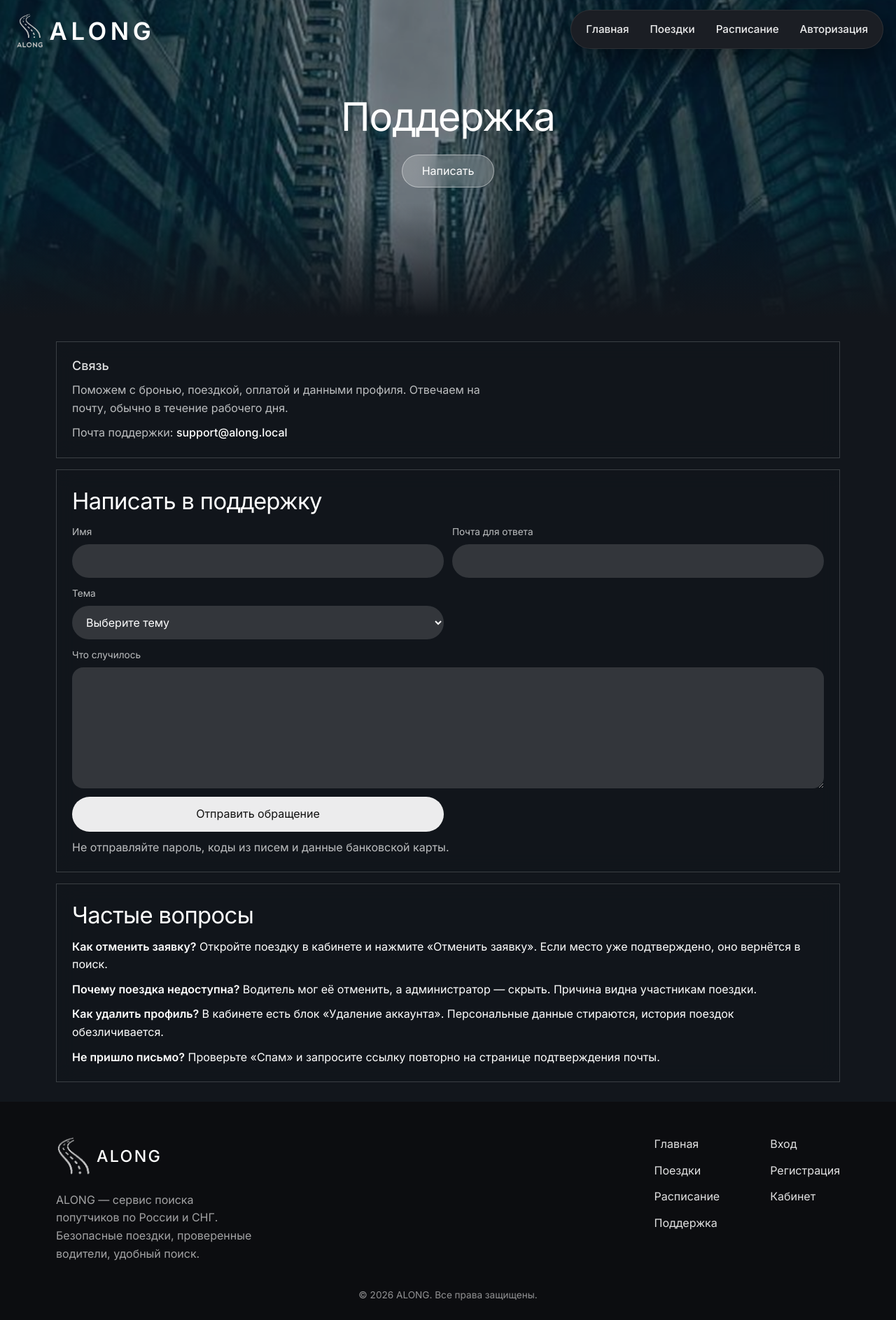
After one commit to slavikmaddy-ctrl/ALONG, a Flask app: page /support in a window 1280 px wide. The commit adds this page. Shown: the whole page at 70% size. Run offline with Flask 3, Linux system fonts and the light colour scheme; data comes from the database, SQL or seed files in the repository; data that the repository does not hold is empty.

Commit message:
Добавлены поддержка с обращениями в админке и удаление аккаунта с обезличиванием данных

```diff
--- a/app/server.py
+++ b/app/server.py
@@ -36,6 +36,14 @@ SESSION_SECONDS = 60 * 60 * 8
 HERE = "Моё местоположение"
 EMAIL_RE = re.compile(r"^[^@\s]+@[^@\s]+\.[^@\s]+$")
 REVIEW_TEXT_LIMIT = 1000
+SUPPORT_EMAIL = (os.environ.get("ALONG_SUPPORT_EMAIL") or "support@along.local").strip()
+SUPPORT_TOPICS = (
+    "Бронирование",
+    "Поездка",
+    "Оплата",
+    "Аккаунт и данные",
+    "Другое",
+)
 STATUS_LABELS = {
     "clarify": "уточнение",
     "plan": "план",
@@ -697,6 +705,18 @@ def init_db():
             offer_price INTEGER NOT NULL,
             created_at TEXT NOT NULL
         );
+        CREATE TABLE IF NOT EXISTS support_tickets (
+            id INTEGER PRIMARY KEY,
+            user_id INTEGER REFERENCES users(id),
+            name TEXT NOT NULL,
+            email TEXT NOT NULL,
+            topic TEXT NOT NULL,
+            body TEXT NOT NULL,
+            status TEXT NOT NULL DEFAULT 'open'
+                CHECK(status IN ('open', 'done')),
+            staff_note TEXT,
+            created_at REAL NOT NULL
+        );
         """
     )
     migrate_token_hashes(con)
@@ -1225,6 +1245,8 @@ ADMIN_ACTION_LABELS = {
     "resignation-reject": "отклонение отказа от статуса",
     "complaint-close": "закрытие жалобы",
     "user-update": "изменение пользователя",
+    "support-close": "закрытие обращения",
+    "support-open": "возврат обращения",
 }
 
 ADMIN_ENTITY_LABELS = {
@@ -1233,6 +1255,7 @@ ADMIN_ENTITY_LABELS = {
     "schedule": "рейс",
     "review": "отзыв",
     "complaint": "жалоба",
+    "support": "обращение",
 }
 
 TRIP_STATUS_LABELS = {"open": "открыта", "hidden": "скрыта", "cancelled": "отменена"}
@@ -2546,6 +2569,67 @@ def save_route():
     return redirect(url_for("me_page"))
 
 
+@app.route("/support", methods=["GET", "POST"])
+def support_page():
+    errors = {}
+    form = {"name": "", "email": "", "topic": "", "body": ""}
+    me = current_user()
+    if me:
+        form["name"] = me["name"] or ""
+        form["email"] = me["email"] or ""
+    if request.method == "POST":
+        check_csrf()
+        form = {key: (request.form.get(key) or "").strip() for key in form}
+        if not form["name"]:
+            errors["name"] = "Как к вам обращаться?"
+        elif len(form["name"]) > 200:
+            errors["name"] = "Не больше 200 символов"
+        if not EMAIL_RE.match(form["email"]):
+            errors["email"] = "Напишите почту целиком, например name@example.com"
+        if form["topic"] not in SUPPORT_TOPICS:
+            errors["topic"] = "Выберите тему обращения"
+        if len(form["body"]) < 10:
+            errors["body"] = "Опишите вопрос подробнее"
+        elif len(form["body"]) > 4000:
+            errors["body"] = "Не больше 4000 символов"
+        if not errors and rate_limit(client_key("support"), 5, 3600):
+            errors["form"] = "Слишком много обращений. Попробуйте позже."
+        if not errors:
+            db().execute(
+                """
+                INSERT INTO support_tickets
+                (user_id, name, email, topic, body, status, staff_note, created_at)
+                VALUES (?, ?, ?, ?, ?, 'open', '', ?)
+                """,
+                (
+                    me["id"] if me else None,
+                    form["name"],
+                    form["email"],
+                    form["topic"],
+                    form["body"],
+                    now_ts(),
+                ),
+            )
+            db().commit()
+            if smtp_configured():
+                try:
+                    send_mail(
+                        SUPPORT_EMAIL,
+                        "ALONG: обращение — " + form["topic"],
+                        "От: {} <{}>\nТема: {}\n\n{}".format(
+                            form["name"], form["email"], form["topic"], form["body"]
+                        ),
+                    )
+                except Exception:
+                    pass
+            flash("Обращение отправлено. Ответим на почту.")
+            return redirect(url_for("support_page", sent=1))
+    return render_template(
+        "support.html", errors=errors, form=form, topics=SUPPORT_TOPICS,
+        support_email=SUPPORT_EMAIL, sent=request.args.get("sent") == "1",
+    )
+
+
 @app.route("/u/<int:user_id>")
 def public_profile(user_id):
     person = db().execute("SELECT * FROM users WHERE id = ?", (user_id,)).fetchone()
@@ -3033,6 +3117,71 @@ def logout_all():
     return response
 
 
+@app.route("/me/delete", methods=["POST"])
+@require_user()
+def delete_account():
+    check_csrf()
+    if g.me["role"] == "admin":
+        flash("Аккаунт администратора удалить нельзя.")
+        return redirect(url_for("me_page"))
+    password = request.form.get("password") or ""
+    confirm = (request.form.get("confirm") or "").strip().upper()
+    if confirm != "УДАЛИТЬ":
+        flash("Введите слово УДАЛИТЬ, чтобы подтвердить удаление.")
+        return redirect(url_for("me_page"))
+    user = db().execute("SELECT * FROM users WHERE id = ?", (g.me["id"],)).fetchone()
+    if not user or not check_password(password, user["password_hash"]):
+        flash("Пароль неверный. Аккаунт не удалён.")
+        return redirect(url_for("me_page"))
+    uid = user["id"]
+    con = db()
+    con.execute("BEGIN IMMEDIATE")
+    for row in con.execute(
+        "SELECT trip_id, seats FROM bookings WHERE passenger_id = ? AND status = 'confirmed'",
+        (uid,),
+    ).fetchall():
+        con.execute(
+            "UPDATE trips SET seats_taken = MAX(seats_taken - ?, 0) WHERE id = ? AND status = 'open'",
+            (row["seats"], row["trip_id"]),
+        )
+    con.execute(
+        "UPDATE bookings SET status = 'cancelled' "
+        "WHERE passenger_id = ? AND status NOT IN ('rejected', 'cancelled')",
+        (uid,),
+    )
+    con.execute(
+        "UPDATE trips SET status = 'cancelled', seats_taken = 0 "
+        "WHERE driver_id = ? AND status = 'open' AND depart_at >= ?",
+        (uid, datetime.now().strftime("%Y-%m-%dT%H:%M")),
+    )
+    con.execute(
+        "UPDATE bookings SET status = 'cancelled' "
+        "WHERE trip_id IN (SELECT id FROM trips WHERE driver_id = ?) "
+        "AND status NOT IN ('rejected', 'cancelled')",
+        (uid,),
+    )
+    con.execute("DELETE FROM sessions WHERE user_id = ?", (uid,))
+    con.execute("DELETE FROM saved_routes WHERE user_id = ?", (uid,))
+    con.execute("DELETE FROM custom_offers WHERE passenger_id = ?", (uid,))
+    con.execute("DELETE FROM login_attempts WHERE email = ?", ((user["email"] or "").lower(),))
+    con.execute(
+        """
+        UPDATE users SET name = 'Удалённый пользователь', email = ?,
+            password_hash = ?, city = NULL, phone = NULL, about = NULL, car = NULL,
+            photo = 'deleted.svg', status = 'blocked', driver_status = 'none',
+            verified = 0, verify_token = NULL, verify_sent = NULL
+        WHERE id = ?
+        """,
+        ("deleted-%d@along.invalid" % uid, hash_password(secrets.token_urlsafe(32)), uid),
+    )
+    con.commit()
+    session.clear()
+    flash("Аккаунт удалён. Персональные данные стёрты.")
+    response = redirect(url_for("home"))
+    response.delete_cookie("along_sid", httponly=True, samesite="Lax", secure=SECURE_COOKIES)
+    return response
+
+
 @app.route("/logout", methods=["POST"])
 def logout():
     check_csrf()
@@ -3054,6 +3203,7 @@ def admin_home():
         "clarify": db().execute("SELECT COUNT(*) AS n FROM bookings WHERE status = 'clarify'").fetchone()["n"],
         "users": db().execute("SELECT COUNT(*) AS n FROM users").fetchone()["n"],
         "complaints": db().execute("SELECT COUNT(*) AS n FROM complaints WHERE status = 'open'").fetchone()["n"],
+        "support": db().execute("SELECT COUNT(*) AS n FROM support_tickets WHERE status = 'open'").fetchone()["n"],
     }
     today = datetime.now().date()
     start_ts = datetime.combine(today - timedelta(days=6), datetime.min.time()).timestamp()
@@ -3446,6 +3596,68 @@ def admin_user(user_id):
     return render_template("admin_user.html", person=person, errors=errors)
 
 
+@app.route("/admin/support")
+@require_admin
+def admin_support():
+    status = request.args.get("status") or ""
+    if status not in ("open", "done"):
+        status = ""
+    sql = """
+        SELECT s.*, u.name AS account_name
+        FROM support_tickets s
+        LEFT JOIN users u ON u.id = s.user_id
+        WHERE 1 = 1
+    """
+    args = []
+    if status:
+        sql += " AND s.status = ?"
+        args.append(status)
+    sql += " ORDER BY s.id DESC"
+    rows, page, pages, total = paginate_query(sql, args)
+    return render_template(
+        "admin_support.html", rows=rows, page=page, pages=pages, total=total,
+        status=status,
+    )
+
+
+@app.route("/admin/support/<int:ticket_id>", methods=["POST"])
+@require_admin
+def admin_support_ticket(ticket_id):
+    check_csrf()
+    item = db().execute(
+        "SELECT * FROM support_tickets WHERE id = ?", (ticket_id,)
+    ).fetchone()
+    if not item:
+        abort(404)
+    action = request.form.get("action") or ""
+    note = (request.form.get("staff_note") or "").strip()
+    if action == "close":
+        if not note:
+            flash("Напишите, что ответили пользователю.")
+            return redirect(url_for("admin_support", status="open"))
+        if len(note) > FIELD_LIMITS["staff_note"]:
+            flash("Пометка не длиннее 500 символов.")
+            return redirect(url_for("admin_support", status="open"))
+        db().execute(
+            "UPDATE support_tickets SET status = 'done', staff_note = ? "
+            "WHERE id = ? AND status = 'open'",
+            (note, ticket_id),
+        )
+        log_admin("support-close", "support", ticket_id, note)
+        flash("Обращение закрыто.")
+    elif action == "open":
+        db().execute(
+            "UPDATE support_tickets SET status = 'open' WHERE id = ?", (ticket_id,)
+        )
+        log_admin("support-open", "support", ticket_id, "")
+        flash("Обращение возвращено в работу.")
+    else:
+        abort(400)
+    db().commit()
+    status = request.form.get("status") or ""
+    return redirect(url_for("admin_support", status=status or None))
+
+
 @app.route("/admin/complaints")
 @require_admin
 def admin_complaints():
--- a/app/static/styles.css
+++ b/app/static/styles.css
@@ -3721,3 +3721,10 @@ body.is-admin .site-footer {
     top: 86px;
   }
 }
+
+/* ===== Админка: пять плиток сводки в одну строку ===== */
+@media (min-width: 901px) {
+  body.is-admin .admin-stats {
+    grid-template-columns: repeat(5, minmax(0, 1fr));
+  }
+}
--- a/app/templates/admin_base.html
+++ b/app/templates/admin_base.html
@@ -14,6 +14,7 @@
         <a href="{{ url_for('admin_users') }}" {% if request.endpoint in ['admin_users', 'admin_user'] %}aria-current="page"{% endif %}>Пользователи</a>
         <a href="{{ url_for('admin_messages') }}" {% if request.endpoint == 'admin_messages' %}aria-current="page"{% endif %}>Сообщения</a>
         <a href="{{ url_for('admin_complaints') }}" {% if request.endpoint == 'admin_complaints' %}aria-current="page"{% endif %}>Жалобы</a>
+        <a href="{{ url_for('admin_support') }}" {% if request.endpoint in ['admin_support', 'admin_support_ticket'] %}aria-current="page"{% endif %}>Поддержка</a>
         <a href="{{ url_for('admin_log') }}" {% if request.endpoint == 'admin_log' %}aria-current="page"{% endif %}>Журнал</a>
         <a href="{{ url_for('home') }}">На сайт</a>
       </nav>
--- a/app/templates/auth.html
+++ b/app/templates/auth.html
@@ -26,6 +26,7 @@
           <button class="btn btn-primary" type="submit">Войти</button>
         </form>
         <p class="auth-switch"><a class="text-link" href="{{ url_for('password_forgot') }}">Забыли пароль?</a></p>
+        <p class="auth-switch">Не получается войти? <a class="text-link" href="{{ url_for('support_page') }}">Напишите в поддержку</a>.</p>
         <p class="auth-switch">Нет аккаунта? <a class="text-link" href="{{ url_for('register', next=nxt) if nxt else url_for('register') }}">Зарегистрироваться</a></p>
       {% else %}
         <form class="stack" method="post" action="{{ url_for('register') }}">
--- a/app/templates/base.html
+++ b/app/templates/base.html
@@ -79,6 +79,7 @@
           <a href="{{ url_for('home') }}">Главная</a>
           <a href="{{ url_for('trips') }}">Поездки</a>
           <a href="{{ url_for('schedule') }}">Расписание</a>
+          <a href="{{ url_for('support_page') }}">Поддержка</a>
         </nav>
         <nav class="footer-links" aria-label="Аккаунт">
           <a href="{{ url_for('login') }}">Вход</a>
--- /dev/null
+++ b/app/templates/support.html
@@ -0,0 +1,65 @@
+{% extends "base.html" %}
+{% block title %}ALONG — Поддержка{% endblock %}
+{% block main %}
+<section class="page-hero page-hero--city">
+  <div class="page-hero__copy">
+    <h1>Поддержка</h1>
+    <a class="glass-pill" href="#support-form">Написать</a>
+  </div>
+</section>
+<div class="page"><div class="container stack">
+  <section class="card">
+    <p class="kicker">Связь</p>
+    <p class="lede">Поможем с бронью, поездкой, оплатой и данными профиля. Отвечаем на почту, обычно в течение рабочего дня.</p>
+    <p class="muted" style="margin-top: 10px;">Почта поддержки: <a class="text-link" href="mailto:{{ support_email }}">{{ support_email }}</a></p>
+  </section>
+  {% if sent %}
+  <section class="card">
+    <h2>Обращение отправлено</h2>
+    <p>Мы получили сообщение и ответим на указанную почту. Номер обращения не нужен: ответ придёт в той же переписке.</p>
+    <div class="empty-actions">
+      <a class="btn btn-primary" href="{{ url_for('trips') }}">Вернуться к поездкам</a>
+      <a class="btn btn-ghost" href="{{ url_for('support_page') }}">Отправить ещё одно</a>
+    </div>
+  </section>
+  {% else %}
+  <section class="card" id="support-form">
+    <h2>Написать в поддержку</h2>
+    {% if errors.form %}<p class="note-bad">{{ errors.form }}</p>{% endif %}
+    <form class="form-grid" method="post" style="margin-top: 12px;">
+      <input type="hidden" name="csrf" value="{{ csrf }}">
+      <label class="field {{ 'is-error' if errors.name else '' }}"><span>Имя</span>
+        <input name="name" value="{{ form.name }}" maxlength="200" autocomplete="name" required>
+        {% if errors.name %}<small>{{ errors.name }}</small>{% endif %}
+      </label>
+      <label class="field {{ 'is-error' if errors.email else '' }}"><span>Почта для ответа</span>
+        <input name="email" value="{{ form.email }}" type="email" autocomplete="email" required>
+        {% if errors.email %}<small>{{ errors.email }}</small>{% endif %}
+      </label>
+      <label class="field {{ 'is-error' if errors.topic else '' }}"><span>Тема</span>
+        <select name="topic" required>
+          <option value="">Выберите тему</option>
+          {% for topic in topics %}
+          <option value="{{ topic }}" {% if form.topic == topic %}selected{% endif %}>{{ topic }}</option>
+          {% endfor %}
+        </select>
+        {% if errors.topic %}<small>{{ errors.topic }}</small>{% endif %}
+      </label>
+      <label class="field is-wide {{ 'is-error' if errors.body else '' }}"><span>Что случилось</span>
+        <textarea name="body" maxlength="4000" rows="6" required>{{ form.body }}</textarea>
+        {% if errors.body %}<small>{{ errors.body }}</small>{% endif %}
+      </label>
+      <button class="btn btn-primary" type="submit">Отправить обращение</button>
+    </form>
+    <p class="muted" style="margin-top: 10px;">Не отправляйте пароль, коды из писем и данные банковской карты.</p>
+  </section>
+  {% endif %}
+  <section class="card">
+    <h2>Частые вопросы</h2>
+    <p style="margin-top: 10px;"><strong>Как отменить заявку?</strong> Откройте поездку в кабинете и нажмите «Отменить заявку». Если место уже подтверждено, оно вернётся в поиск.</p>
+    <p style="margin-top: 10px;"><strong>Почему поездка недоступна?</strong> Водитель мог её отменить, а администратор — скрыть. Причина видна участникам поездки.</p>
+    <p style="margin-top: 10px;"><strong>Как удалить профиль?</strong> В кабинете есть блок «Удаление аккаунта». Персональные данные стираются, история поездок обезличивается.</p>
+    <p style="margin-top: 10px;"><strong>Не пришло письмо?</strong> Проверьте «Спам» и запросите ссылку повторно на странице подтверждения почты.</p>
+  </section>
+</div></div>
+{% endblock %}
```
Also changed, not shown: app/templates/admin_home.html (+7 -0 lines), app/templates/admin_support.html (added, +50 -0 lines), app/templates/me.html (+15 -0 lines), tests/test_app.py (+87 -0 lines), README.md, app/static/images/deleted.svg (added), 1 other file.
